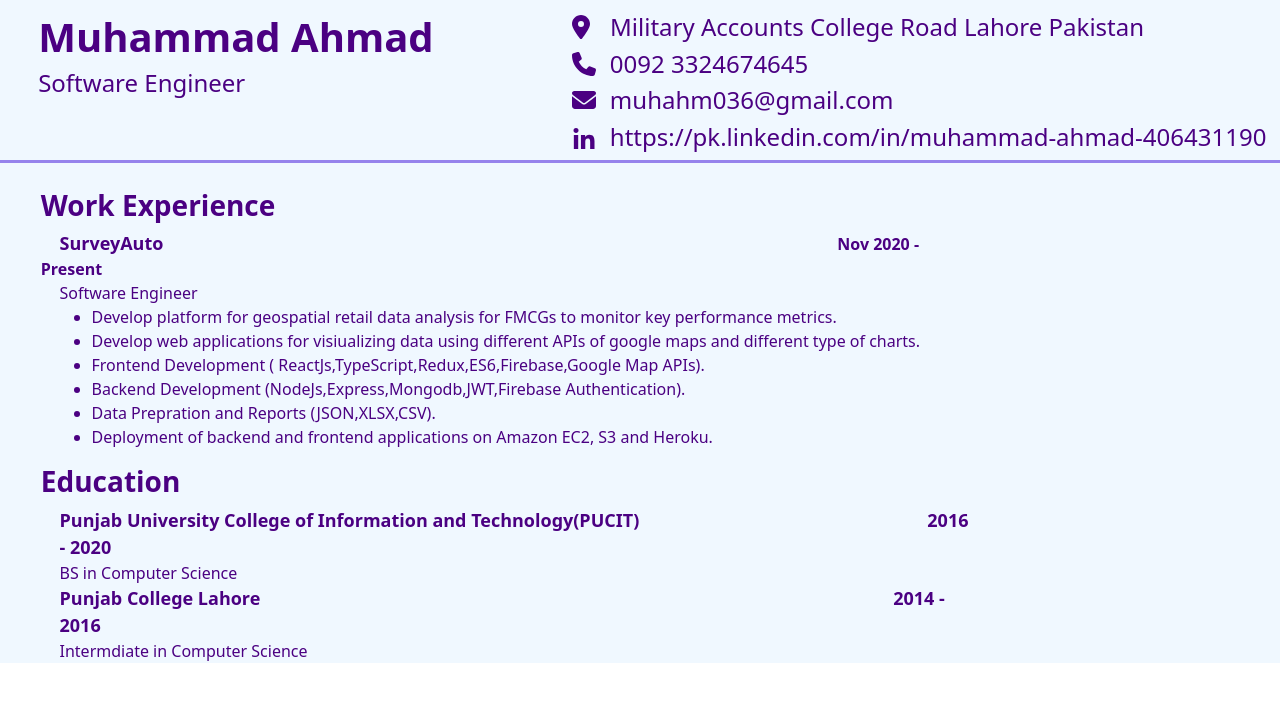
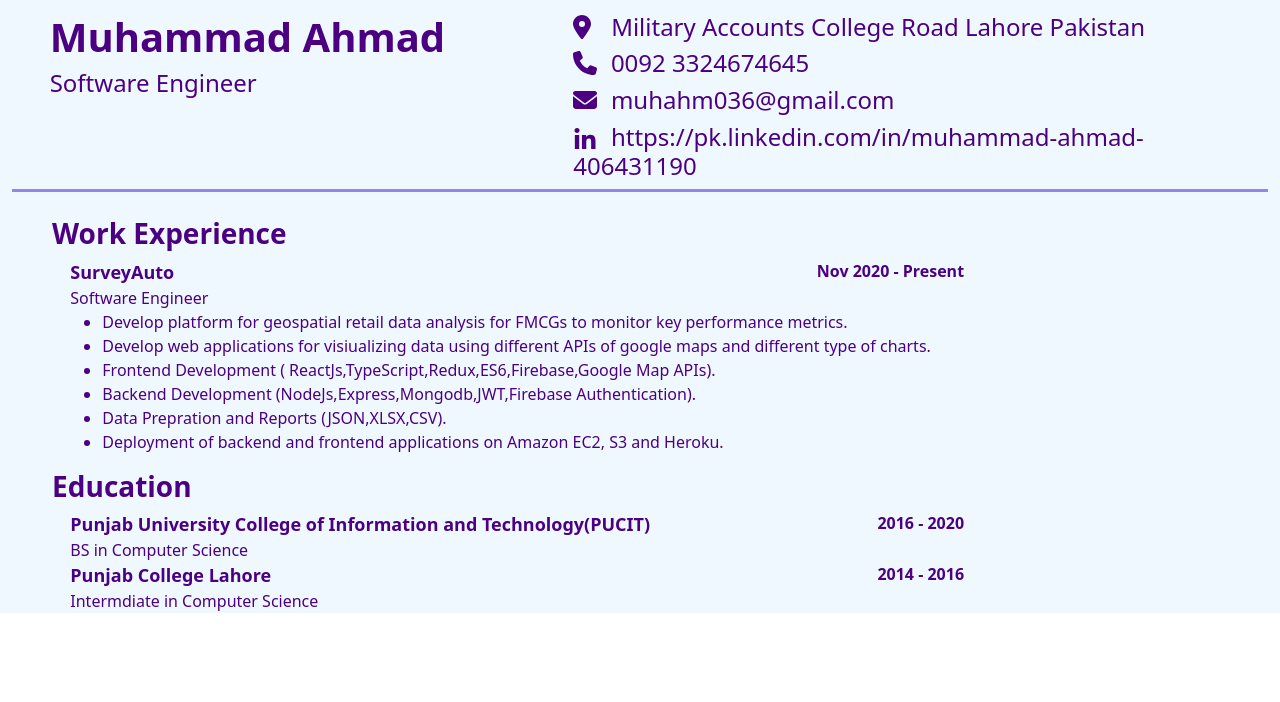
Before and after one commit to muhahm036/muhammad-ahmad, a React (Create React App) app: page / in a window 1280 px wide. Shown: the top 702 px of the page. Built offline with nearby package versions, Linux system fonts and the light colour scheme.

Commit message:
code push with minor issues

```diff
--- a/src/App.js
+++ b/src/App.js
@@ -1,6 +1,7 @@
 import React, { Suspense } from "react";
 import { Routes, BrowserRouter, Route } from "react-router-dom";
 import { Spinner } from "reactstrap";
+import "bootstrap/dist/css/bootstrap.min.css";
 const MainComponent = React.lazy(() => import("./mainComponent/MainComponent"));
 function App() {
   return (
--- a/src/mainComponent/Education.jsx
+++ b/src/mainComponent/Education.jsx
@@ -4,37 +4,24 @@ const Education = () => {
     <div className="work-exp">
       <span>
         <h3 className="darkColor text-bold">Education</h3>
-        <div className="width">
-          <div
-            className="darkColor text-bold"
-            style={{ marginLeft: "2%", fontSize: "large" }}
-          >
-            <span>
-              Punjab University College of Information and Technology(PUCIT)
-            </span>
-            <span
-              className="darkColor text-bold"
-              style={{ marginLeft: "31.4%" }}
-            >
-              2016 - 2020
-            </span>
+
+        <div className="darkColor text-bold d-flex">
+          <div style={{ marginLeft: "2%", fontSize: "large" }}>
+            Punjab University College of Information and Technology(PUCIT)
           </div>
+          <div className="margin-left-auto">2016 - 2020</div>
         </div>
+
         <div>
           <span className="darkColor" style={{ marginLeft: "2%" }}>
             BS in Computer Science
           </span>
         </div>
-        <div className="width">
-          <div
-            className="darkColor text-bold"
-            style={{ marginLeft: "2%", fontSize: "large" }}
-          >
-            <span>Punjab College Lahore</span>
-            <span className="darkColor text-bold" style={{ marginLeft: "69%" }}>
-              2014 - 2016
-            </span>
+        <div className="darkColor text-bold d-flex">
+          <div style={{ marginLeft: "2%", fontSize: "large" }}>
+            Punjab College Lahore
           </div>
+          <div className="margin-left-auto">2014 - 2016</div>
         </div>
         <div>
           <span className="darkColor " style={{ marginLeft: "2%" }}>
--- a/src/mainComponent/MainComponent.jsx
+++ b/src/mainComponent/MainComponent.jsx
@@ -11,16 +11,16 @@ class MainComponent extends Component {
   render() {
     return (
       <Container fluid className="containerr">
-        <Row>
+        <Row className="m-0">
           <MainHeading />
         </Row>
         <Row>
           <span style={{ marginTop: "2%" }}></span>
-          <Col>
-            <Row>
+          <Col lg="9" sm="9" md="9" xl="9">
+            <Row className="m-0">
               <WorkExperience />
             </Row>
-            <Row>
+            <Row className="m-0">
               <Education />
             </Row>
           </Col>
--- a/src/mainComponent/WorkExperience.jsx
+++ b/src/mainComponent/WorkExperience.jsx
@@ -2,18 +2,10 @@ import React from "react";
 const WorkExperience = () => {
   return (
     <div className="work-exp">
-      <span>
       <h3 className="darkColor text-bold">Work Experience</h3>
-        <div className="width">
-          <span
-            className="darkColor text-bold"
-            style={{ marginLeft: "2%", fontSize: "large" }}
-          >
-            SurveyAuto
-          </span>
-          <span className="darkColor text-bold margin-left-auto">
-            Nov 2020 - Present
-          </span>
+      <div className="darkColor text-bold d-flex">
+        <div style={{ marginLeft: "2%", fontSize: "large" }}>SurveyAuto</div>
+        <div className="margin-left-auto">Nov 2020 - Present</div>
       </div>
       <div>
         <span className="darkColor" style={{ marginLeft: "2%" }}>
@@ -27,12 +19,12 @@ const WorkExperience = () => {
             monitor key performance metrics.{" "}
           </li>
           <li>
-              Develop web applications for visiualizing data using different
-              APIs of google maps and different type of charts.{" "}
+            Develop web applications for visiualizing data using different APIs
+            of google maps and different type of charts.{" "}
           </li>
           <li>
-              Frontend Development (
-              ReactJs,TypeScript,Redux,ES6,Firebase,Google Map APIs).
+            Frontend Development ( ReactJs,TypeScript,Redux,ES6,Firebase,Google
+            Map APIs).
           </li>
           <li>
             Backend Development (NodeJs,Express,Mongodb,JWT,Firebase
@@ -45,7 +37,6 @@ const WorkExperience = () => {
           </li>
         </ul>
       </div>
-      </span>
     </div>
   );
 };
--- a/src/mainComponent/index.css
+++ b/src/mainComponent/index.css
@@ -33,5 +33,5 @@
   width: 100% !important;
 }
 .margin-left-auto {
-  margin-left: 72% !important;
+  margin-left: auto !important;
 }
```
Lines whose indentation alone changed are shown as unchanged.
